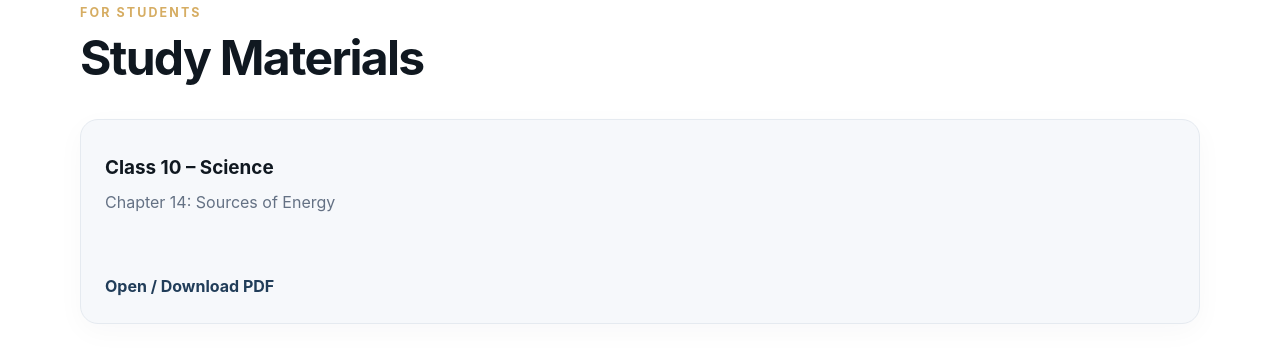
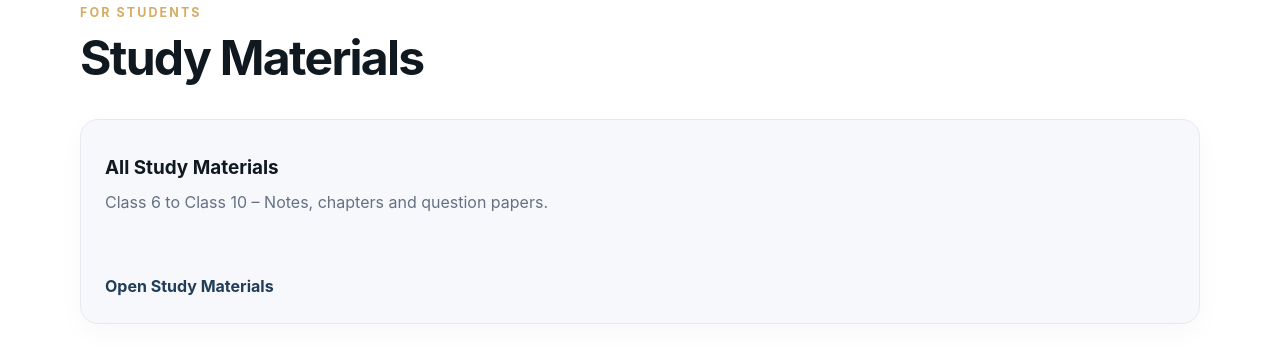
Before and after one commit to mrrahmanofficial72-cpu/mr-rahman-website, a plain HTML site: page index.html in a window 1280 px wide. Shown: the part 1798-2147 px from the top of the page. Drawn offline with Linux system fonts and the light colour scheme.

Commit message:
Update index.html

```diff
--- a/index.html
+++ b/index.html
@@ -34,7 +34,7 @@
  <article class="video-card"><div class="play">▶</div><div><strong data-i18n="video2">Useful Everyday Ideas</strong><p data-i18n="video2d">Simple tips to make everyday life easier.</p></div></article>
  <article class="video-card"><div class="play">▶</div><div><strong data-i18n="video3">Latest Updates</strong><p data-i18n="video3d">Thoughts and updates on topics worth discussing.</p></div></article>
  </div><p class="notice" data-i18n="videoNotice">These are starter cards, not live video embeds yet. Replace them with your YouTube video URLs before publishing.</p></div></section>
-<section class="section white" id="study"><div class="wrap"><div class="section-head"><div><div class="eyebrow">For Students</div><h2>Study Materials</h2></div></div><article class="card blog-card"><h3>Class 10 – Science</h3><p>Chapter 14: Sources of Energy</p><a href="Class-10-Science-Chapter-14.pdf" target="_blank">Open / Download PDF</a></article></div></section>
+<section class="section white" id="study"><div class="wrap"><div class="section-head"><div><div class="eyebrow">For Students</div><h2>Study Materials</h2></div></div><article class="card blog-card"><h3>All Study Materials</h3><p>Class 6 to Class 10 – Notes, chapters and question papers.</p><a href="https://drive.google.com/drive/folders/1pUQzvAUgcrq3kOszThyXgFNVOGAWS5QQ" target="_blank">Open Study Materials</a></article></div></section>
  <section class="section white" id="blog"><div class="wrap"><div class="section-head"><div class="eyebrow" data-i18n="blogEyebrow">Read my thoughts</div><h2 data-i18n="blogTitle">The blog</h2><p data-i18n="blogText">Articles and short reads in English, বাংলা and हिन्दी.</p></div><div class="grid">
 <article class="card blog-card"><span class="tag">Awareness</span><h3 data-i18n="blog1">Pause, Think, Verify</h3><p data-i18n="blog1d">A simple habit for staying alert in a world full of online information.</p><a href="#contact" data-i18n="blogCta">Suggest an article →</a></article>
  <article class="card blog-card"><span class="tag">Everyday life</span><h3 data-i18n="blog2">Small Ideas, Useful Changes</h3><p data-i18n="blog2d">Practical ideas can make a meaningful difference in our daily lives.</p><a href="#contact" data-i18n="blogCta">Suggest an article →</a></article>
```
